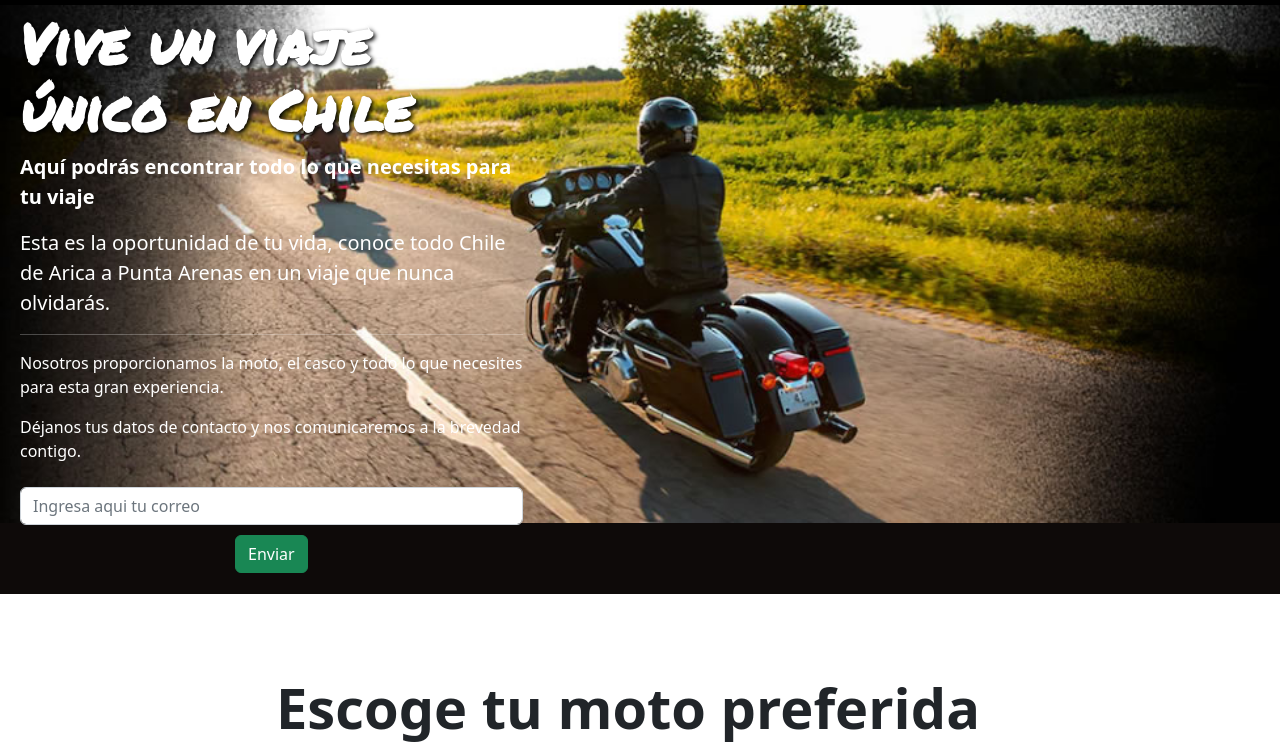
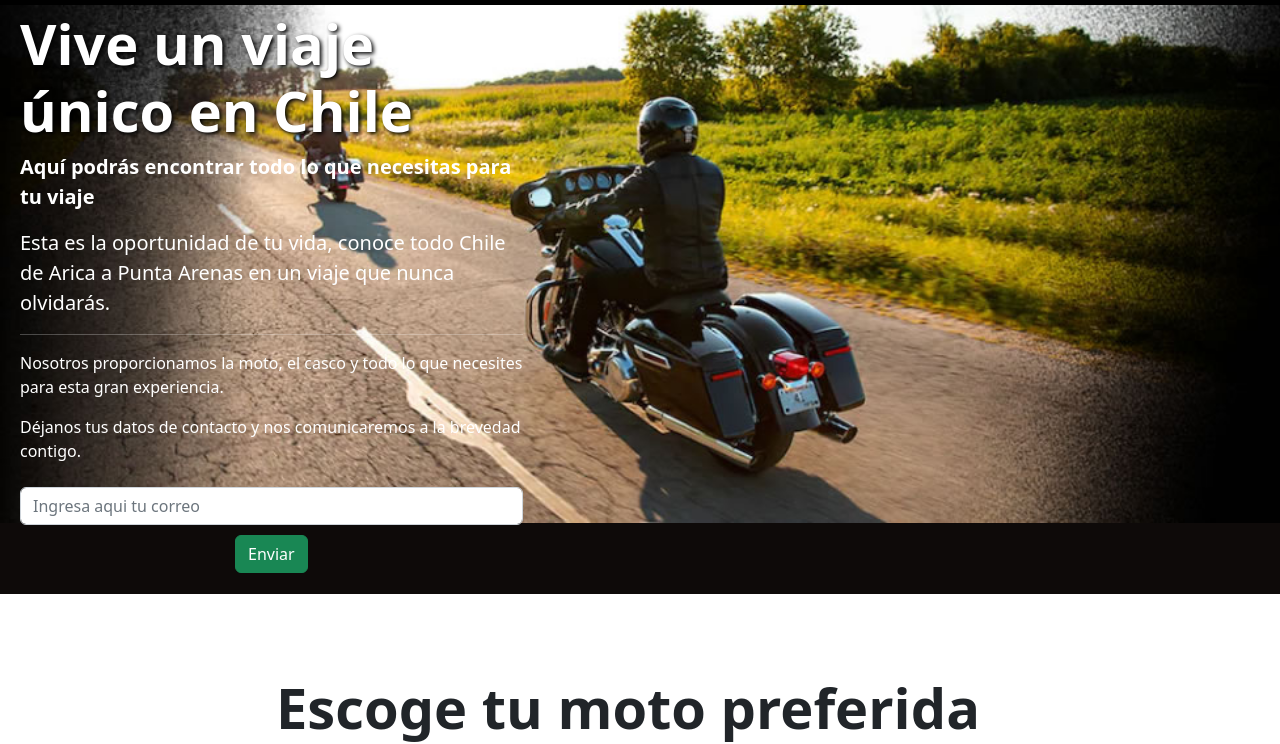
Before and after one commit to rodrigolatinm/venta_de_motos, a plain HTML site: page index.html in a window 1280 px wide. Shown: the part 77-821 px from the top of the page. Drawn offline with nearby package versions, Linux system fonts and the light colour scheme.

Commit message:
se entrega landing de venta

```diff
--- a/styles.css
+++ b/styles.css
@@ -20,7 +20,7 @@
 
 }
 .jumbotron h1{
-    font-family: 'Permanent Marker', cursive;
+    /* font-family: 'Permanent Marker', cursive; */
     text-shadow: 2px 2px 4px black;
 }
 .container .card{
```
